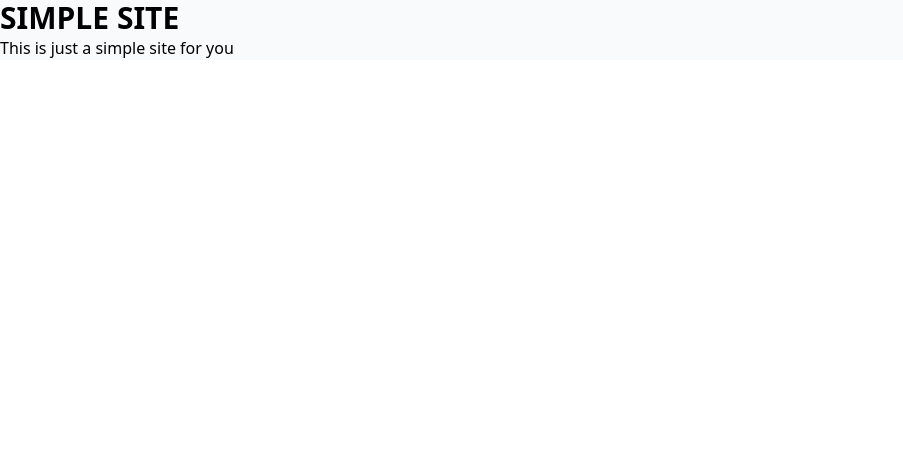
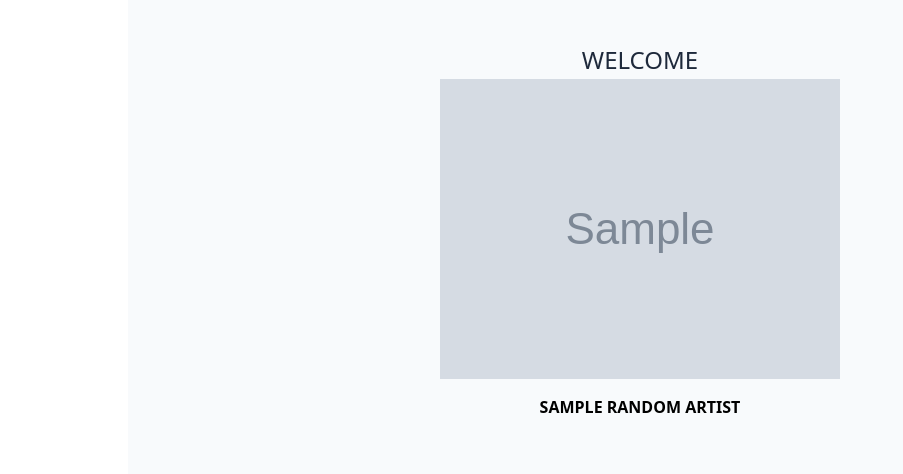
Before and after one commit to kelvouttt/api_project, a Python web app: template app/templates/main.html in a window 1280 px wide. Shown: the top 474 px of the page, without its empty margins (0-903 px from the left). Run offline with Jinja, Linux system fonts and the light colour scheme; the template is opened without the code that fills it: most values are stand-ins (such as "Sample title", 1, 10 or a date in 2020); grey boxes marked "Sample" are stand-in pictures; style sheets or scripts are compiled from the project's sources.

Commit message:
adding pictures and using crud.py to get request from data.json

```diff
--- a/app/templates/main.html
+++ b/app/templates/main.html
@@ -1,8 +1,13 @@
 {% extends "/shared/_base.html" %}
 
 {% block content %}
-  <div class="bg-slate-50 max-w-screen-lg">
-    <h1 class="text-3xl font-bold uppercase">Simple Site</h1>
-    <p>This is just a simple site for you</p>
-  </div>
+  <section id="body" class="flex flex-col bg-slate-50 justify-center items-center max-w-screen-lg m-auto">
+    <div class="flex flex-col justify-center items-center py-10">
+        <h2 class="text-2xl leading-relaxed text-slate-800 uppercase">Welcome</h2>
+        <div class="flex flex-col justify-center content-center text-center">
+            <img src="{{random_artist['cover_image']}}" />
+            <span class="py-4 uppercase font-bold">{{random_artist["name"]}}</span>
+        </div>
+    </div>
+</section>
 {% endblock %}
```
